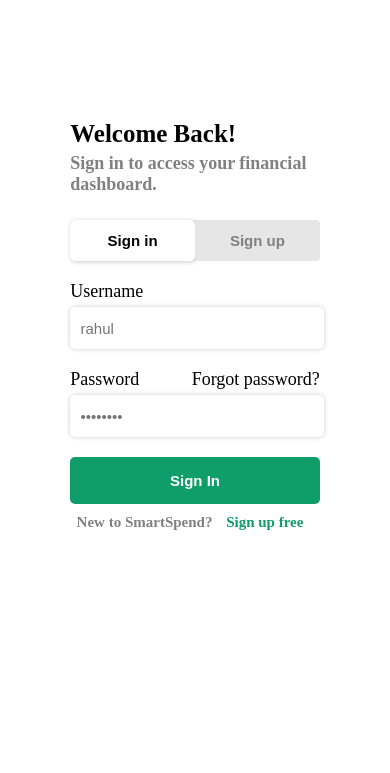
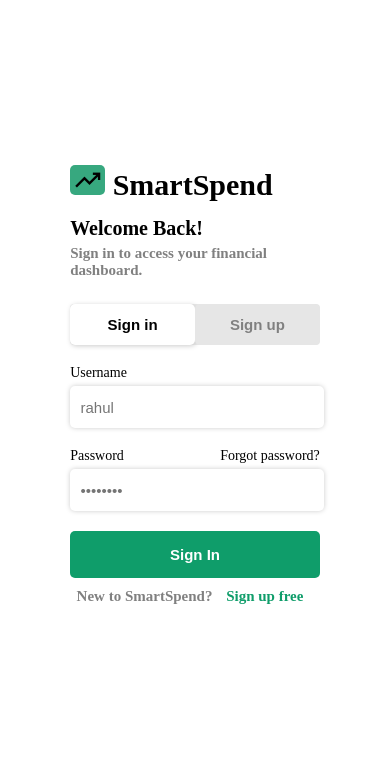
Before and after one commit to kiranpreet6862/smartSpend, a Django app: page / in a window 390 px wide. Shown: the top 773 px of the page. Run offline with Django 5.2, Linux system fonts and the light colour scheme.

Commit message:
Added favicon and responsive UI fixes

```diff
--- a/smartspendapp/static/css/insights.css
+++ b/smartspendapp/static/css/insights.css
@@ -379,6 +379,8 @@ li p a{
     color: white;
     box-shadow:0 10px 30px rgba(15, 23, 42, 0.25);
     border: 1px solid rgba(255,255,255,0.08);
+    /* padding: 10px; */
+    box-sizing: border-box;
 
 }
 #card5>p>span{
--- a/smartspendapp/static/css/sign_in.css
+++ b/smartspendapp/static/css/sign_in.css
@@ -163,7 +163,7 @@ form input {
     margin: 18%;
     gap: 5px;
 }
-.right-container h2{
+.right-container h1{
     margin: 0;
     padding: 0;
     text-align: left;
@@ -247,20 +247,30 @@ form input {
 #buttons button {
     transition: all 0.3s ease;
 }
+#mobile_view{
+    display: none !important;
+    margin: 0;
+}
 
 @media (min-width:320px){
+    #mobile_view{
+        display: block !important;
+    }
     body{
         grid-template-columns: 1fr;
     }
     .left-container{
         display: none;
     }
+    .right-container {
+        margin-top: 165px;
+    }
     .right-container h1{
-        font-size: 25px;
-        margin-top: 40px;
+        font-size: 20px;
+        margin-top: 10px;
     }
     .right-container > p{
-        font-size: 18px !important;
+        font-size: 15px !important;
     }
     .sign-in-form > p, .sign-up-form > p{
         font-size: 15px !important;
@@ -269,7 +279,7 @@ form input {
         padding: 4px 10px;
     }
     form label{
-        font-size: 18px;
+        font-size: 14px;
     }
     form input{
         height: 40px;
@@ -278,11 +288,17 @@ form input {
 
 }
 @media (min-width: 768px) {
+    #mobile_view{
+        display: none !important;
+    }
     body{
         grid-template-columns:1fr 1fr;
     }
     .left-container{
         display: block;
+    }
+    .right-container {
+        margin-top: 170px;
     }
     .logo{
         font-size: 25px;
--- a/smartspendapp/templates/budget.html
+++ b/smartspendapp/templates/budget.html
@@ -5,6 +5,7 @@
 <head>
     <meta charset="UTF-8">
     <meta name="viewport" content="width=device-width, initial-scale=1.0">
+    <link rel="icon" type="image/svg+xml" href="{% static 'favicon.svg' %}">
     <title>Budget</title>
     <link rel="stylesheet" href="https://fonts.googleapis.com/css2?family=Material+Symbols+Outlined" />
     <link rel="stylesheet" href="{% static 'css/budget.css' %}">
--- a/smartspendapp/templates/dashboard.html
+++ b/smartspendapp/templates/dashboard.html
@@ -5,6 +5,7 @@
 <head>
     <meta charset="UTF-8">
     <meta name="viewport" content="width=device-width, initial-scale=1.0">
+    <link rel="icon" type="image/svg+xml" href="{% static 'favicon.svg' %}">
     <title>Dashboard</title>
     <link rel="stylesheet" href="https://fonts.googleapis.com/css2?family=Material+Symbols+Outlined" />
     <link rel="stylesheet" href="{% static 'css/dashboard.css' %}">
--- a/smartspendapp/templates/expenses.html
+++ b/smartspendapp/templates/expenses.html
@@ -5,6 +5,7 @@
 <head>
     <meta charset="UTF-8">
     <meta name="viewport" content="width=device-width, initial-scale=1.0">
+    <link rel="icon" type="image/svg+xml" href="{% static 'favicon.svg' %}">
     <title>Expenses</title>
     <link rel="stylesheet" href="https://fonts.googleapis.com/css2?family=Material+Symbols+Outlined" />
     <link rel="stylesheet" href="{% static 'css/expenses.css' %}">
--- a/smartspendapp/templates/income.html
+++ b/smartspendapp/templates/income.html
@@ -5,6 +5,7 @@
 <head>
     <meta charset="UTF-8">
     <meta name="viewport" content="width=device-width, initial-scale=1.0">
+    <link rel="icon" type="image/svg+xml" href="{% static 'favicon.svg' %}">
     <title>Income</title>
     <link rel="stylesheet" href="https://fonts.googleapis.com/css2?family=Material+Symbols+Outlined" />
     <link rel="stylesheet" href="{% static 'css/income.css' %}">
--- a/smartspendapp/templates/insights.html
+++ b/smartspendapp/templates/insights.html
@@ -5,6 +5,7 @@
 <head>
     <meta charset="UTF-8">
     <meta name="viewport" content="width=device-width, initial-scale=1.0">
+    <link rel="icon" type="image/svg+xml" href="{% static 'favicon.svg' %}">
     <title>Insights</title>
     <link rel="stylesheet" href="https://fonts.googleapis.com/css2?family=Material+Symbols+Outlined" />
     <link rel="stylesheet" href="{% static 'css/insights.css' %}">
--- a/smartspendapp/templates/sign_in_up.html
+++ b/smartspendapp/templates/sign_in_up.html
@@ -4,6 +4,7 @@
 <head>
     <meta charset="UTF-8">
     <meta name="viewport" content="width=device-width, initial-scale=1.0">
+    <link rel="icon" type="image/svg+xml" href="{% static 'favicon.svg' %}">
     <title>Sign In/Out</title>
     <link rel="stylesheet" href="https://fonts.googleapis.com/css2?family=Material+Symbols+Outlined" />
     <link rel="stylesheet" href="{% static 'css/sign_in.css' %}">
@@ -31,6 +32,10 @@
         </div>
     </div>
     <div class="right-container">
+        <div class="logo" id="mobile_view">
+                <span class="material-symbols-outlined">trending_up</span>
+                SmartSpend
+        </div>
         <h1>Welcome Back!</h1>
         <p>Sign in to access your financial dashboard</p>
         <form class="sign-in-form" method="post" action="{% url 'auth' %}" >
```
Also changed, not shown: smartspendapp/static/css/income.css (+22 -0 lines), db.sqlite3, smartspendapp/static/favicon.svg (added).
